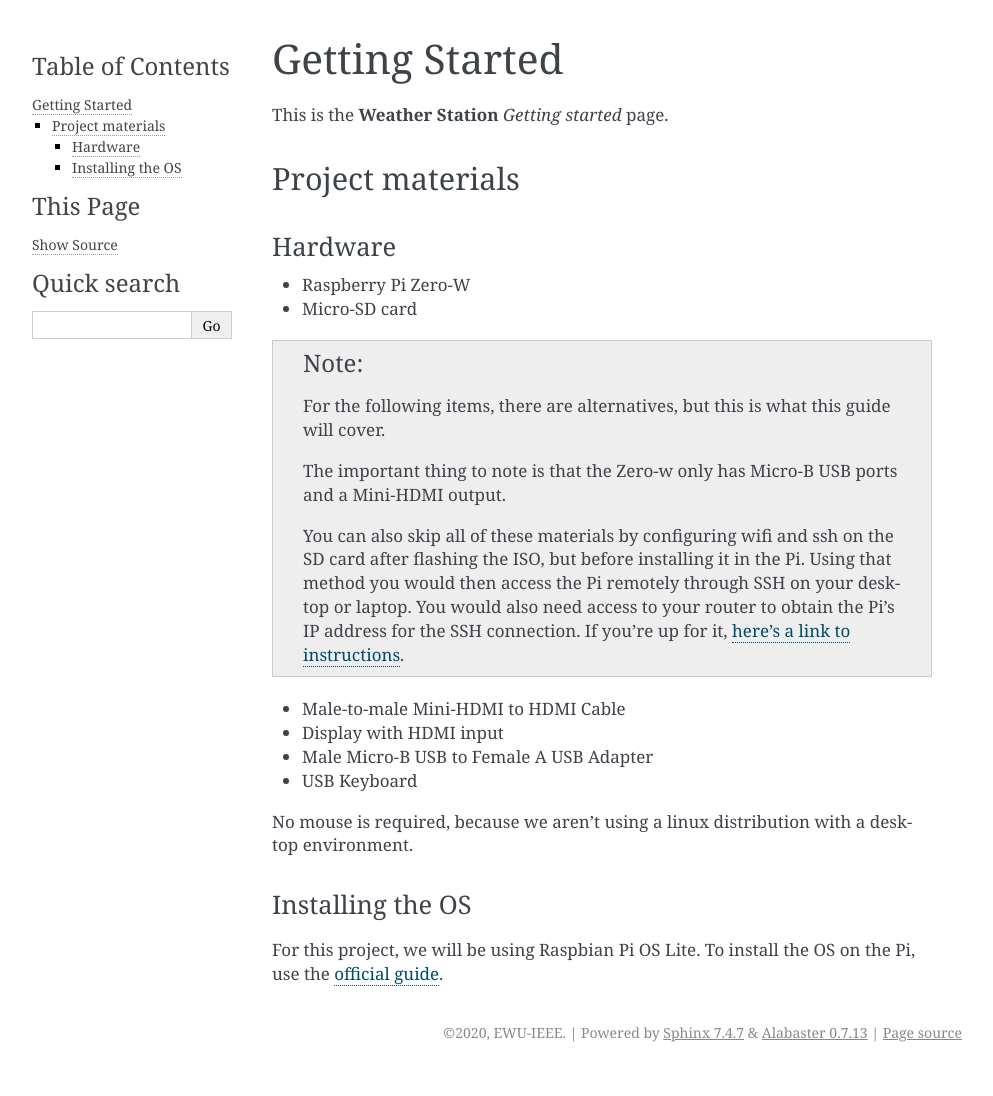
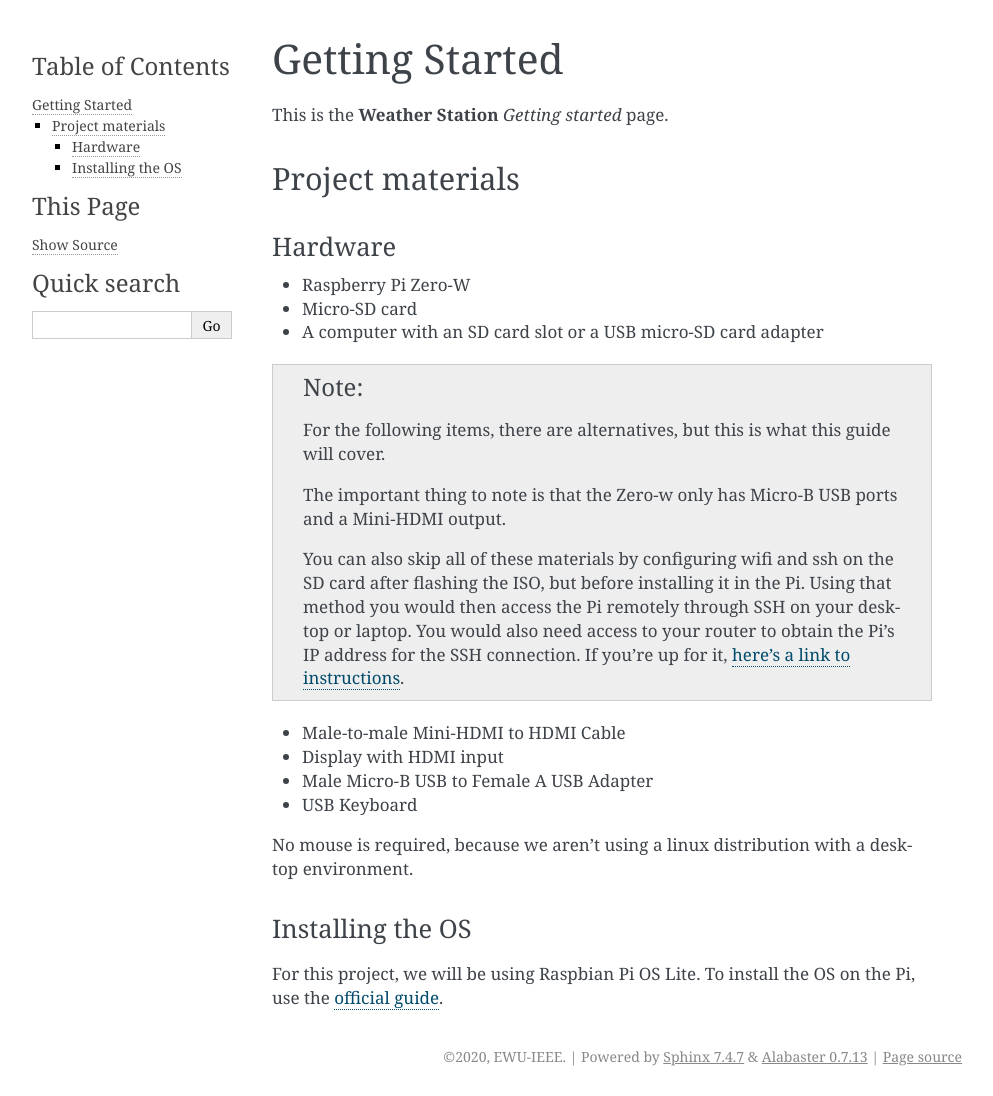
Before and after one commit to EWU-IEEE-Spokane/Weather-Station, a Sphinx documentation site: the page built from docs/getting_started.rst, in a window 1280 px wide. Shown: the whole page, without its empty margins (148-1141 px from the left). Built offline with Sphinx 7.4.7, drawn with Linux system fonts in a browser that asks for light colours; before the commit the page ends 1072 px from its top, so only the background shows below that.

Commit message:
Added sd card reader to materials

```diff
--- a/docs/getting_started.rst
+++ b/docs/getting_started.rst
@@ -12,6 +12,7 @@ Hardware
 
 * Raspberry Pi Zero-W
 * Micro-SD card
+* A computer with an SD card slot or a USB micro-SD card adapter
 
 .. note::
     For the following items, there are alternatives, but this is what this guide will cover.
```
